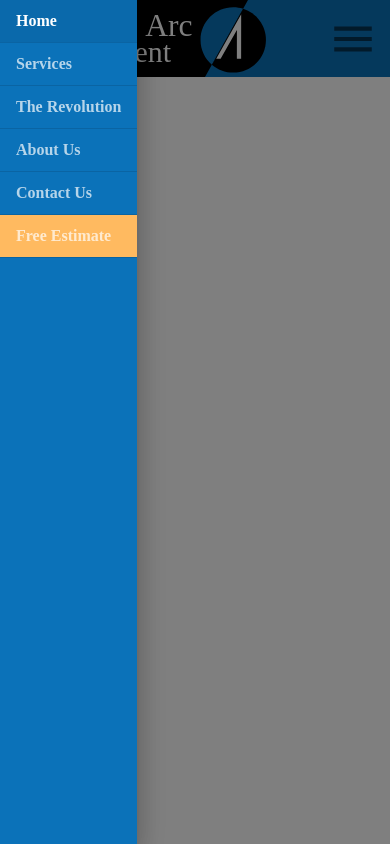
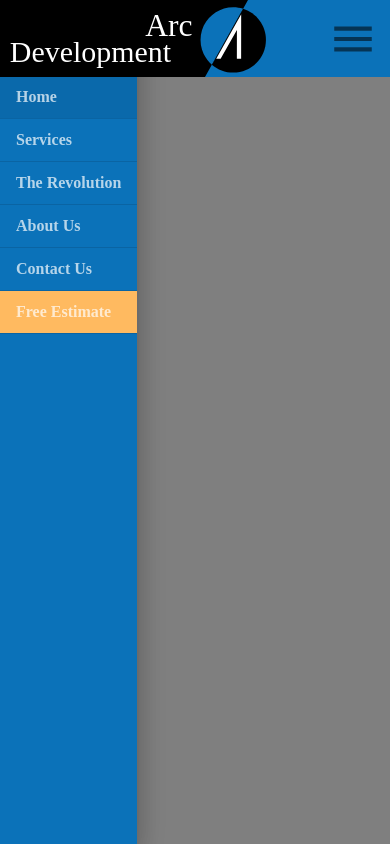
Before and after one commit to ishimori/material_ui_arcdev, a React (Create React App) app: page / in a window 390 px wide. Both pictures are taken after a click on the button 353 px from the left and 38 px from the top of the page. Built offline with nearby package versions, Linux system fonts and the light colour scheme.

Commit message:
before test

```diff
--- a/src/components/ui/Header.js
+++ b/src/components/ui/Header.js
@@ -108,7 +108,12 @@
     backgroundColor: theme.palette.common.orange,
   },
   drawerItemSelected: {
-    opacity: 1,
+    "& .MuiListItemText-root": {
+      opacity: 1,
+    },
+  },
+  appbar: {
+    zIndex: theme.zIndex.modal + 1,
   },
 }));
 
@@ -237,11 +242,12 @@
         classes={{ paper: classes.menu }}
         MenuListProps={{ onMouseLeave: handleClose }}
         elevation={0}
+        style={{ zIndex: 1302 }}
         keepMounted
       >
         {menuOptions.map((option, i) => (
           <MenuItem
-            key={option}
+            key={`${option}${i}`}
             component={Link}
             to={option.link}
             classes={{ root: classes.menuItem }}
@@ -269,6 +275,7 @@
         onOpen={() => setOpenDrawer(true)}
         classes={{ paper: classes.drawer }}
       >
+        <div className={classes.toolBarMargin} />
         <List disablePadding>
           {routes.map((route) => (
             <ListItem
@@ -278,19 +285,13 @@
               component={Link}
               to={route.link}
               selected={value === route.activeIndex}
+              classes={{ selected: classes.drawItemSelected }}
               onClick={() => {
                 setOpenDrawer(false);
                 setValue(route.activeIndex);
               }}
             >
-              <ListItemText
-                className={
-                  value === route.activeIndex
-                    ? [classes.drawerItem, classes.drawerItemSelected]
-                    : classes.drawerItem
-                }
-                disableTypography
-              >
+              <ListItemText className={classes.drawerItem} disableTypography>
                 {route.name}
               </ListItemText>
             </ListItem>
@@ -304,18 +305,14 @@
             divider
             button
             component={Link}
-            className={classes.drawerItemEstimate}
+            classes={{
+              root: classes.drawerItemEstimate,
+              selected: classes.drawItemSelected,
+            }}
             to="/estimate"
             selected={value === 5}
           >
-            <ListItemText
-              className={
-                value === 5
-                  ? [classes.drawerItem, classes.drawerItemSelected]
-                  : classes.drawerItem
-              }
-              disableTypography
-            >
+            <ListItemText className={classes.drawerItem} disableTypography>
               Free Estimate
             </ListItemText>
           </ListItem>
@@ -334,7 +331,7 @@
   return (
     <React.Fragment>
       <ElevationScroll>
-        <AppBar position="fixed">
+        <AppBar position="fixed" className={classes.appbar}>
           <Toolbar disableGutters>
             <Button
               component={Link}
```
